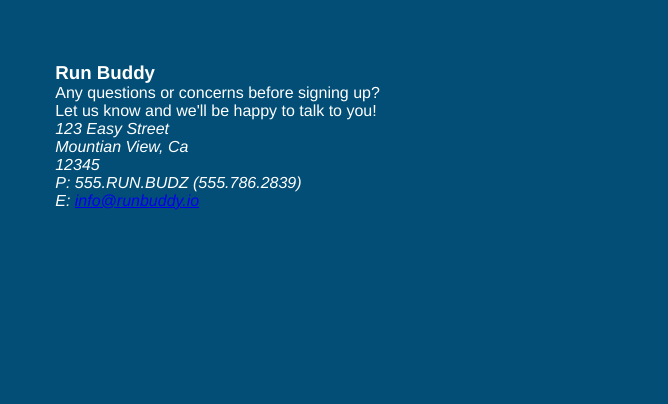
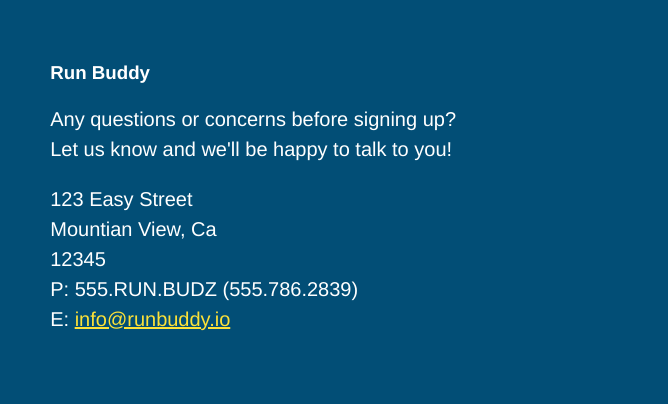
Before and after one commit to gjspencer22/run-buddy, a plain HTML site: page index.html in a window 1280 px wide. Shown: the part 4147-4551 px from the top of the page, 612-1280 px from the left. Drawn offline with Linux system fonts and the light colour scheme.

Commit message:
reach out address looks good

```diff
--- a/assets/css/style.css
+++ b/assets/css/style.css
@@ -249,7 +249,20 @@ section {
   display: inline-block;
   vertical-align: top;
   text-align: left;
-  margin: 30px 0 0 60px;
+  margin: 30px 0 0 50px;
   color: white;
 
 }
+.contact info h3{
+  color: #fce138;
+  font-size: 32px;
+}
+.contact-info p, .contact-info address{
+  margin: 20px 0;
+  line-height: 1.5;
+  font-size: 20px;
+  font-style: normal;
+}
+.contact-info a{
+  color:#fce138;
+}
```
